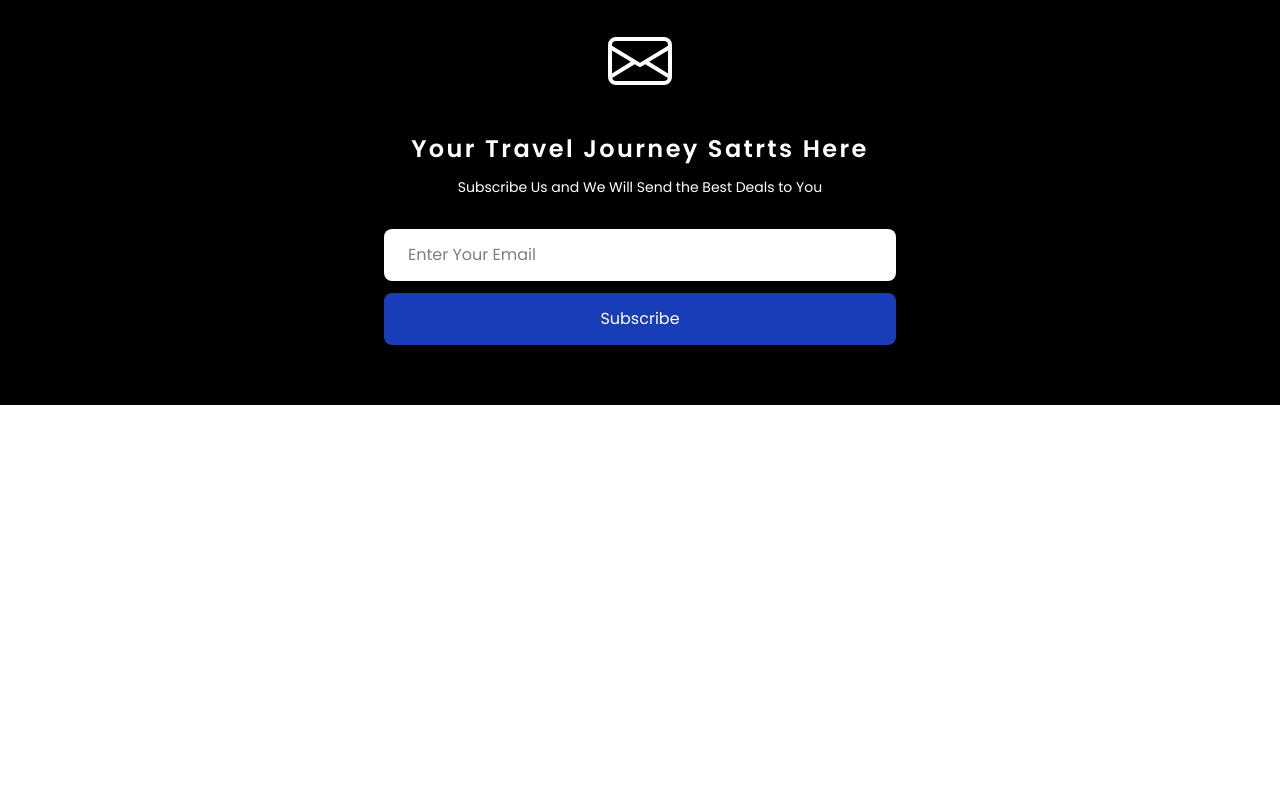
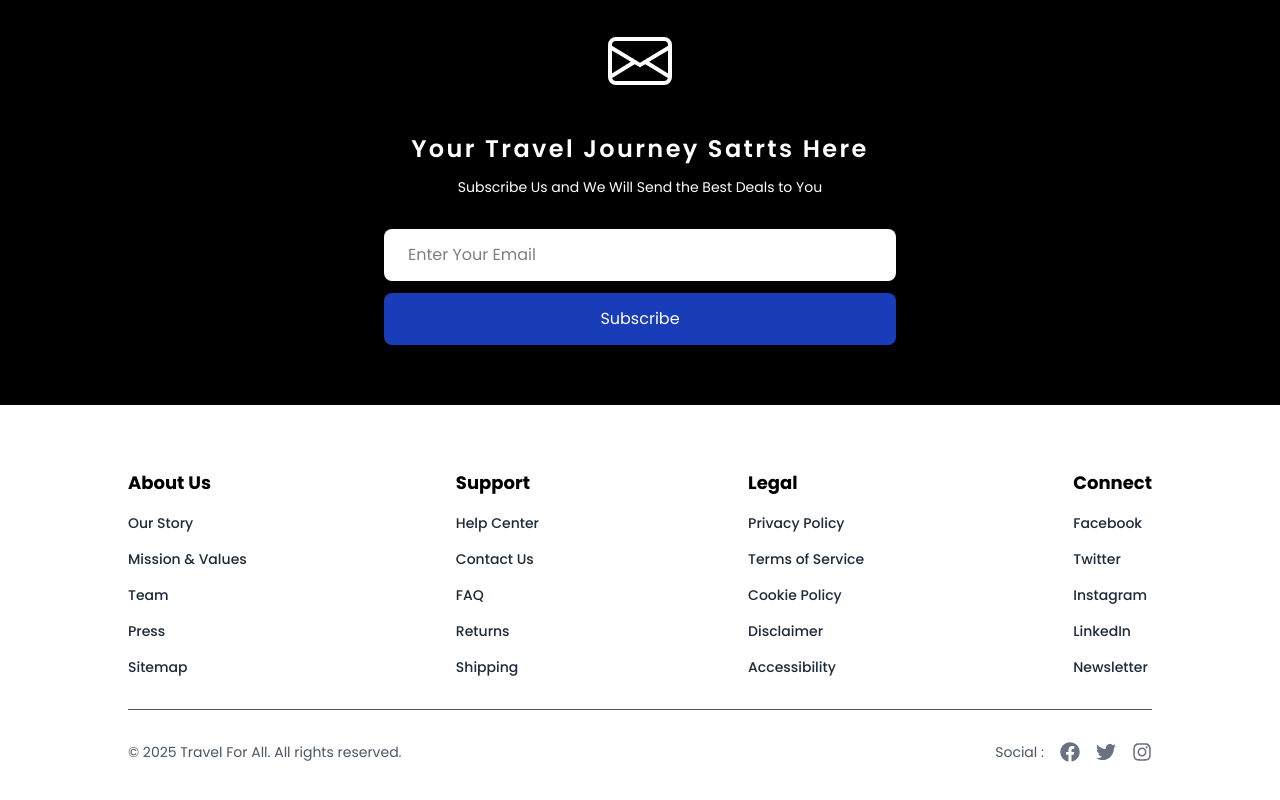
Before and after one commit to mitanvir05/tripnow-nextjs, a Next.js app: page / in a window 1280 px wide. Shown: the part 4151-4951 px from the top of the page. Before the commit the page ends 4556 px from the top, so only its background shows below. Built offline with nearby package versions, Linux system fonts and the light colour scheme.

Commit message:
footer added

```diff
--- /dev/null
+++ b/app/components/Home/Footer/Footer.tsx
@@ -0,0 +1,108 @@
+import Link from "next/link";
+import React from "react";
+import { FaFacebook, FaInstagram, FaTwitter } from "react-icons/fa";
+
+const Footer = () => {
+  return (
+    <div className="pt-16 pb-16">
+      <div className="w-[80%] mx-auto flex flex-wrap justify-between gap-10">
+        {/* About Us */}
+        <div className="space-y-4 text-left">
+          <h1 className="text-lg font-bold">About Us</h1>
+          <p className="text-gray-800 font-medium cursor-pointer text-sm hover:text-blue-600">
+            Our Story
+          </p>
+          <p className="text-gray-800 font-medium cursor-pointer text-sm hover:text-blue-600">
+            Mission & Values
+          </p>
+          <p className="text-gray-800 font-medium cursor-pointer text-sm hover:text-blue-600">
+            Team
+          </p>
+          <p className="text-gray-800 font-medium cursor-pointer text-sm hover:text-blue-600">
+            Press
+          </p>
+          <p className="text-gray-800 font-medium cursor-pointer text-sm hover:text-blue-600">
+            Sitemap
+          </p>
+        </div>
+        {/* Support */}
+        <div className="space-y-4 text-left">
+          <h1 className="text-lg font-bold">Support</h1>
+          <p className="text-gray-800 font-medium cursor-pointer text-sm hover:text-blue-600">
+            Help Center
+          </p>
+          <p className="text-gray-800 font-medium cursor-pointer text-sm hover:text-blue-600">
+            Contact Us
+          </p>
+          <p className="text-gray-800 font-medium cursor-pointer text-sm hover:text-blue-600">
+            FAQ
+          </p>
+          <p className="text-gray-800 font-medium cursor-pointer text-sm hover:text-blue-600">
+            Returns
+          </p>
+          <p className="text-gray-800 font-medium cursor-pointer text-sm hover:text-blue-600">
+            Shipping
+          </p>
+        </div>
+        {/* Legal */}
+        <div className="space-y-4 text-left">
+          <h1 className="text-lg font-bold">Legal</h1>
+          <p className="text-gray-800 font-medium cursor-pointer text-sm hover:text-blue-600">
+            Privacy Policy
+          </p>
+          <p className="text-gray-800 font-medium cursor-pointer text-sm hover:text-blue-600">
+            Terms of Service
+          </p>
+          <p className="text-gray-800 font-medium cursor-pointer text-sm hover:text-blue-600">
+            Cookie Policy
+          </p>
+          <p className="text-gray-800 font-medium cursor-pointer text-sm hover:text-blue-600">
+            Disclaimer
+          </p>
+          <p className="text-gray-800 font-medium cursor-pointer text-sm hover:text-blue-600">
+            Accessibility
+          </p>
+        </div>
+        {/* Connect */}
+        <div className="space-y-4 text-left">
+          <h1 className="text-lg font-bold">Connect</h1>
+          <p className="text-gray-800 font-medium cursor-pointer text-sm hover:text-blue-600">
+            Facebook
+          </p>
+          <p className="text-gray-800 font-medium cursor-pointer text-sm hover:text-blue-600">
+            Twitter
+          </p>
+          <p className="text-gray-800 font-medium cursor-pointer text-sm hover:text-blue-600">
+            Instagram
+          </p>
+          <p className="text-gray-800 font-medium cursor-pointer text-sm hover:text-blue-600">
+            LinkedIn
+          </p>
+          <p className="text-gray-800 font-medium cursor-pointer text-sm hover:text-blue-600">
+            Newsletter
+          </p>
+        </div>
+      </div>
+      {/* bottom footer */}
+      <div className="mt-8 w-[80%] mx-auto flex flex-col md:flex-row justify-between items-center text-gray-600 text-sm border-t pt-8">
+        <p className="text-left"> {/* Removed text-center from here and relied on md:text-left */}
+          © {new Date().getFullYear()} Travel For All. All rights reserved.
+        </p>
+        <div className="flex items-center space-x-4 mt-4 md:mt-0">
+          <span>Social : </span>
+          <Link className="text-gray-500 hover:text-blue-600" href="#">
+            <FaFacebook className="w-5 h-5" />
+          </Link>
+          <Link className="text-gray-500 hover:text-blue-600" href="#">
+            <FaTwitter className="w-5 h-5" />
+          </Link>
+          <Link className="text-gray-500 hover:text-rose-600" href="#">
+            <FaInstagram className="w-5 h-5" />
+          </Link>
+        </div>
+      </div>
+    </div>
+  );
+};
+
+export default Footer;
--- a/app/layout.tsx
+++ b/app/layout.tsx
@@ -2,6 +2,7 @@ import type { Metadata } from "next";
 import { Poppins } from "next/font/google";
 import "./globals.css";
 import ResponsiveNav from "./components/Home/Navbar/ResponsiveNav";
+import Footer from "./components/Home/Footer/Footer";
 
 const font = Poppins({
   weight: ["100", "200", "300", "400", "500", "600", "700", "800", "900"],
@@ -23,8 +24,8 @@ export default function RootLayout({
     <html lang="en">
       <body className={`${font.className} antialiased`}>
         <ResponsiveNav />
-
         {children}
+        <Footer />
       </body>
     </html>
   );
```
